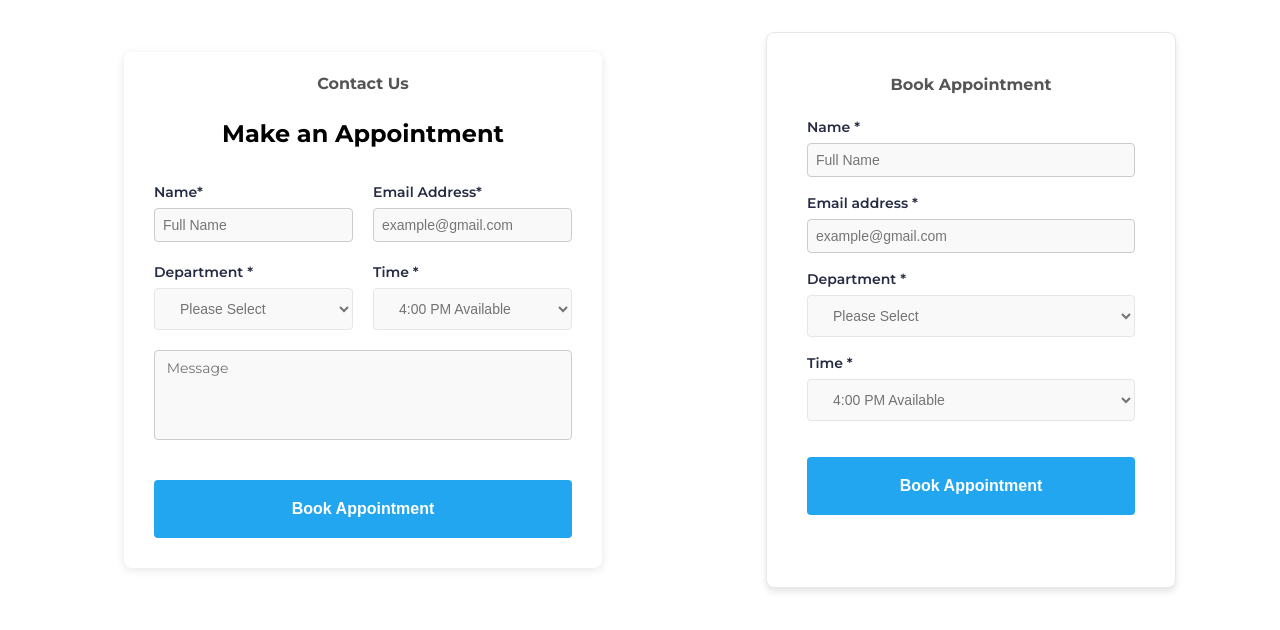
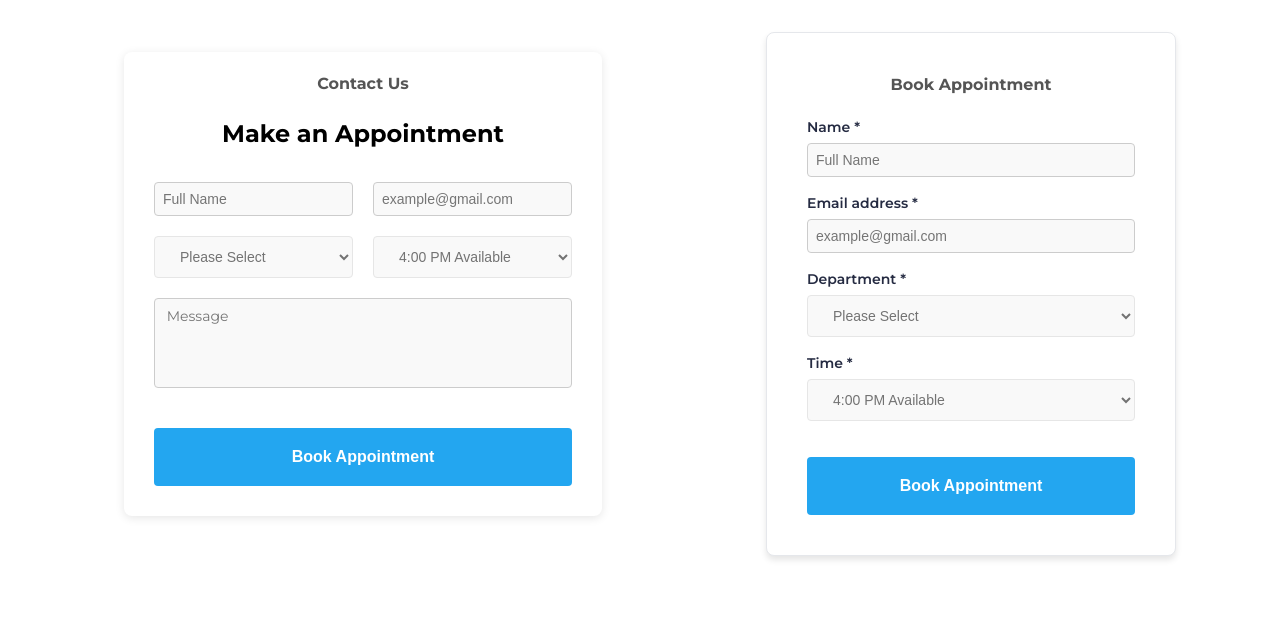
Before and after one commit to AKsHaT123456A/enalo_frontend, a React (Vite) app: page / in a window 1280 px wide. Shown: the top 630 px of the page. Built offline with nearby package versions, Linux system fonts and the light colour scheme; a web font is replaced by a local one.

Commit message:
Completed

```diff
--- a/src/components/FormCard3.jsx
+++ b/src/components/FormCard3.jsx
@@ -10,9 +10,6 @@ const FormCard2 = () => {
                 <div className="form-container">
                     <div className="form-grid">
                         <div className="form-item">
-                            <label htmlFor="name" className="form-label">
-                                Name*
-                            </label>
                             <input
                                 type="text"
                                 id="name"
@@ -22,9 +19,6 @@ const FormCard2 = () => {
                             />
                         </div>
                         <div className="form-item">
-                            <label htmlFor="email" className="form-label">
-                                Email Address*
-                            </label>
                             <input
                                 type="email"
                                 id="email"
@@ -34,14 +28,12 @@ const FormCard2 = () => {
                             />
                         </div>
                         <div className="form-item">
-                            <label className="form-label">Department *</label>
                             <select className="form_select" defaultValue="Please Select">
                                 <option value="Please Select">Please Select</option>
                             </select>
 
                         </div>
                         <div className="form-item">
-                            <label className="form-label">Time *</label>
                             <select className="form_select" defaultValue="Please Select">
                                 <option value="Please Select">4:00 PM Available</option>
                             </select>
```
